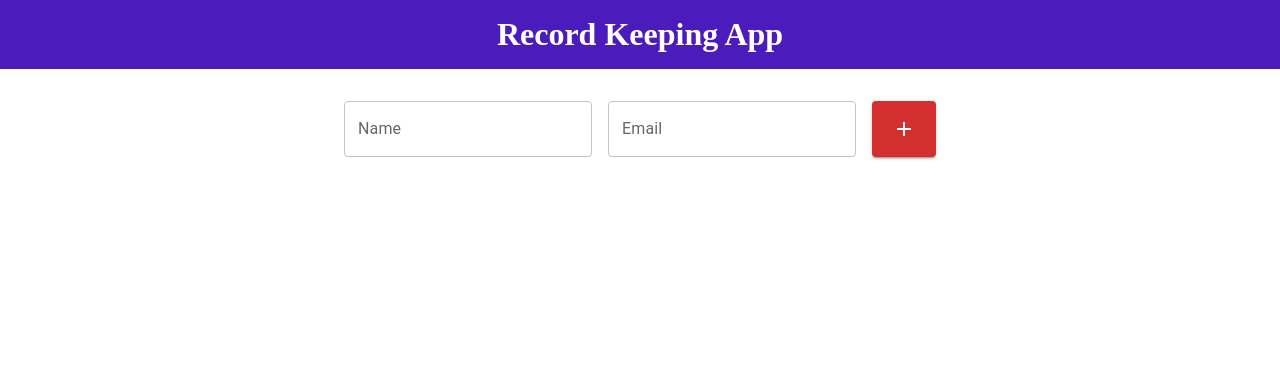
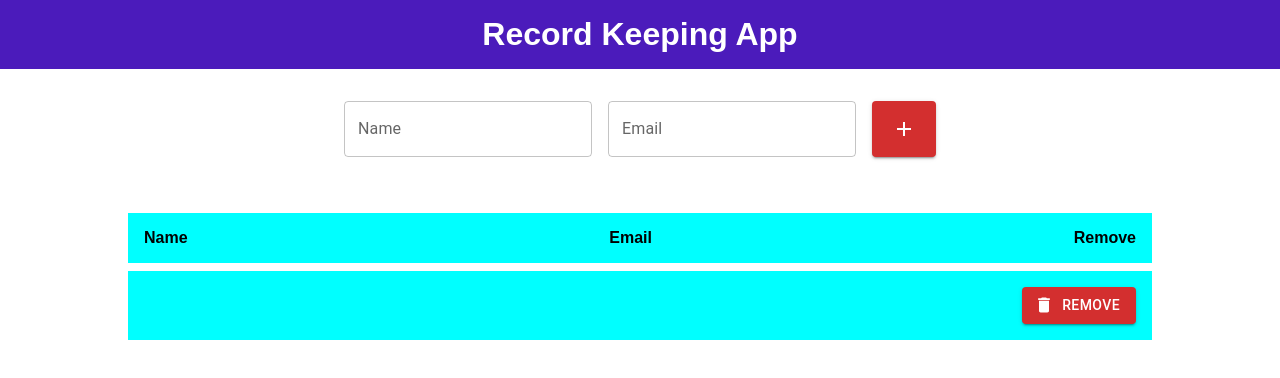
Before and after one commit to AbhirupDey12/depthreact, a React (Create React App) app: page / in a window 1280 px wide. Both pictures are taken after a click on the button 904 px from the left and 129 px from the top of the page. Shown: the top 378 px of the page. Built offline with nearby package versions, Linux system fonts and the light colour scheme.

Commit message:
Record Keeping app

```diff
--- a/src/App.css
+++ b/src/App.css
@@ -2,6 +2,7 @@
      margin: 0;
      padding: 0;
      box-sizing: border-box;
+     font-family: sans-serif;
 }
 
 .App {
@@ -58,3 +59,18 @@
      /* border: 1px solid black; */
      margin: 1rem 0;
 }
+
+.data {
+     margin-top: 1rem;
+     width: 80%;
+     border-radius: 1rem;
+}
+
+.data_val {
+     display: flex;
+     justify-content: space-between;
+     background-color: aqua;
+     padding: 1rem;
+     margin-top: 0.5rem;
+     align-items: center;
+}
--- a/src/App.js
+++ b/src/App.js
@@ -5,8 +5,25 @@ import TextField from '@mui/material/TextField';
 import Button from '@mui/material/Button';
 import Stack from '@mui/material/Stack';
 import AddIcon from '@mui/icons-material/Add';
+import DeleteIcon from '@mui/icons-material/Delete';
 
 export default function App() {
+
+  const [name, setName] = useState("");
+  const [email, setEmail] = useState("");
+  const [data, setData] = useState([]);
+
+  const addData = () => {
+    setData([...data, { name, email }]);
+    setName("");
+    setEmail("");
+  };
+
+  const removeItem = (index) => {
+    let arr = data;
+    arr.splice(index, 1);
+    setData([...arr]);
+  };
 
   return (
 
@@ -15,12 +32,42 @@ export default function App() {
 
       <div className="form">
         <Stack spacing={2} direction="row">
-          <TextField id="outlined-basic" label="Name" variant="outlined" />
-          <TextField id="outlined-basic" label="Email" variant="outlined" />
-          <Button color="success" variant="contained" color = "error" >
-              <AddIcon />
+          <TextField id="outlined-basic" label="Name" variant="outlined"
+            value={name}
+            onChange={(e) => setName(e.target.value)}
+          />
+          <TextField id="outlined-basic" label="Email" variant="outlined"
+            value={email}
+            onChange={(e) => setEmail(e.target.value)}
+          />
+          <Button color="success" variant="contained" color="error"
+            onClick={addData}
+          >
+            <AddIcon />
           </Button>
         </Stack>
+      </div>
+
+      <div className="data">
+        <div className="data_val">
+          <h4>Name</h4>
+          <h4>Email</h4>
+          <h4>Remove</h4>
+        </div>
+        {
+          data.map( (ele, index) => {
+            return (
+              <div className="data_val" key={index}>
+
+                <h4> {name} </h4>
+                <h4> {email} </h4>
+                <Button variant="contained" startIcon={<DeleteIcon />} color='error' onClick={ () => removeItem(index) } >
+                  Remove
+                </Button>
+              </div >
+            )
+          } )
+        }
       </div>
 
     </div>
```
Also changed, not shown: src/component/Feild.js (added, +19 -0 lines).
